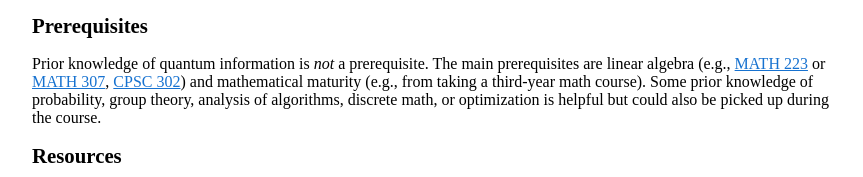
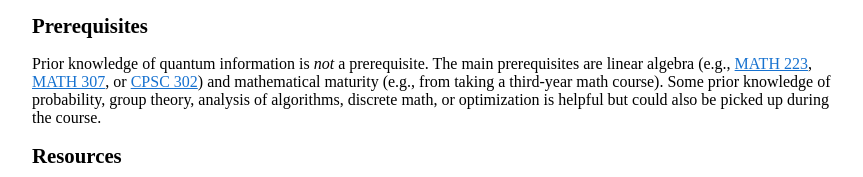
Before and after one commit to daochenw/daochenw.github.io, a plain HTML site: page teaching.html in a window 1280 px wide. Shown: the part 531-708 px from the top of the page, without its empty margins (208-1071 px from the left). Drawn offline with Linux system fonts and the light colour scheme.

Commit message:
punctuation

```diff
--- a/teaching.html
+++ b/teaching.html
@@ -222,7 +222,7 @@ a, a:visited, a:hover, a:active {
     <section id="prereqs">
         <h2>Prerequisites</h2>
         <p>
-            Prior knowledge of quantum information is <em>not</em> a prerequisite. The main prerequisites are linear algebra (e.g., <a href="https://personal.math.ubc.ca/~anstee/math223/math223.html">MATH 223</a> or <a href="https://ubcmath.github.io/MATH307/index.html">MATH 307</a>, <a href="https://www.cs.ubc.ca/~jbosch/courses/2017-18/CPSC302/">CPSC 302</a>) and mathematical maturity (e.g., from taking a third-year math course). Some prior knowledge of probability, group theory, analysis of algorithms, discrete math, or optimization is helpful but could also be picked up during the course.
+            Prior knowledge of quantum information is <em>not</em> a prerequisite. The main prerequisites are linear algebra (e.g., <a href="https://personal.math.ubc.ca/~anstee/math223/math223.html">MATH 223</a>, <a href="https://ubcmath.github.io/MATH307/index.html">MATH 307</a>, or <a href="https://www.cs.ubc.ca/~jbosch/courses/2017-18/CPSC302/">CPSC 302</a>) and mathematical maturity (e.g., from taking a third-year math course). Some prior knowledge of probability, group theory, analysis of algorithms, discrete math, or optimization is helpful but could also be picked up during the course.
         </p>
     </section>
 
```
